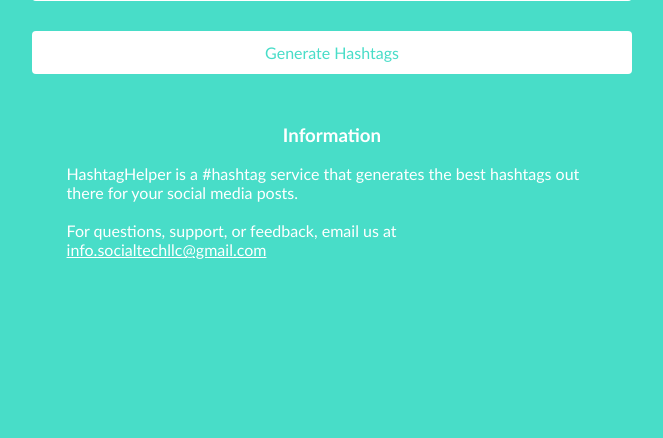
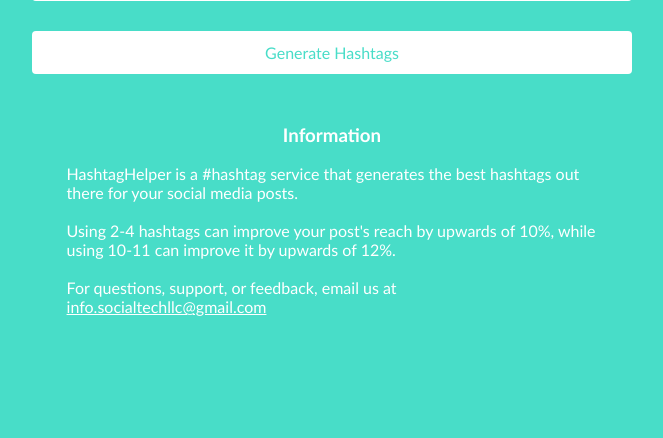
Before and after one commit to Pattles/HashtagHelper, a Flask app: page / in a window 1280 px wide. Shown: the part 860-1298 px from the top of the page, without its empty margins (308-971 px from the left). Before the commit the page ends 1119 px from the top, so only its background shows below. Run offline with Flask 3, Linux system fonts and the light colour scheme; some libraries are stand-ins or nearby versions.

Commit message:
minor changes

```diff
--- a/data/hashtags.json
+++ b/data/hashtags.json
@@ -286,8 +286,7 @@
         "#japanesefoodislove": 2411,
         "#japanesefoodphoto": 2157,
         "#japanesefoodpic": 2136,
-        "#yummyjapanesefood": 2122,
-        "#japanesefoodph": 2089
+        "#yummyjapanesefood": 2122
     },
     "Landscaping":{
         "#backyardlandscaping": 4206,
--- a/templates/index.html
+++ b/templates/index.html
@@ -53,6 +53,7 @@
             <h3>Information</h3>
             <p>
                 HashtagHelper is a #hashtag service that generates the best hashtags out there for your social media posts. <br><br>
+                Using 2-4 hashtags can improve your post's reach by upwards of 10%, while using 10-11 can improve it by upwards of 12%. <br><br>
                 For questions, support, or feedback, email us at <a href="mailto:info.socialtechllc@gmail.com" target="_blank">info.socialtechllc@gmail.com</a>
             </p>
             <br><br><br><br><br><br>
```
